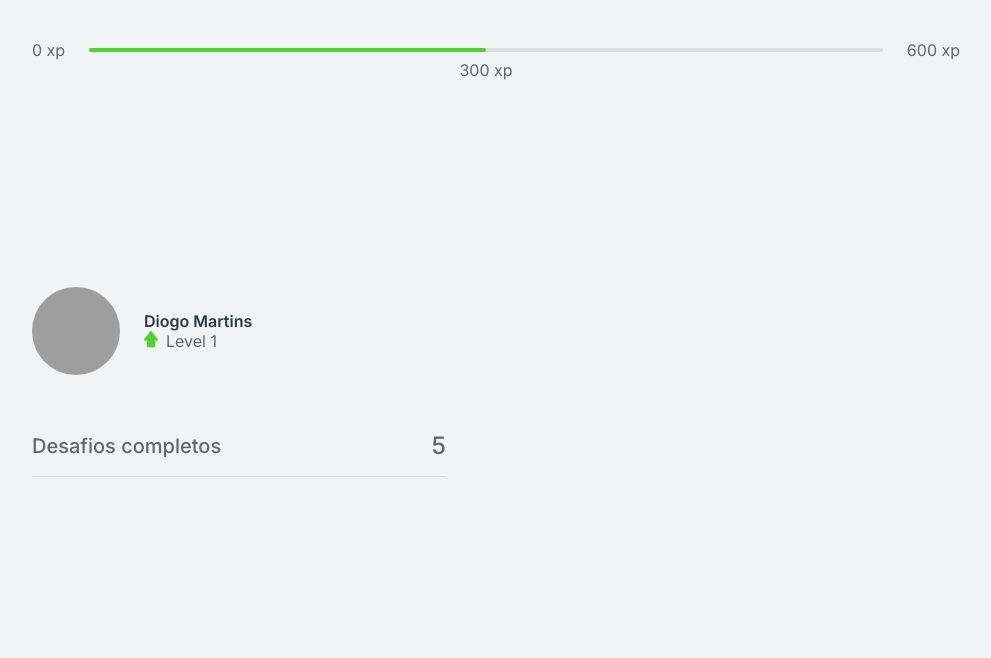
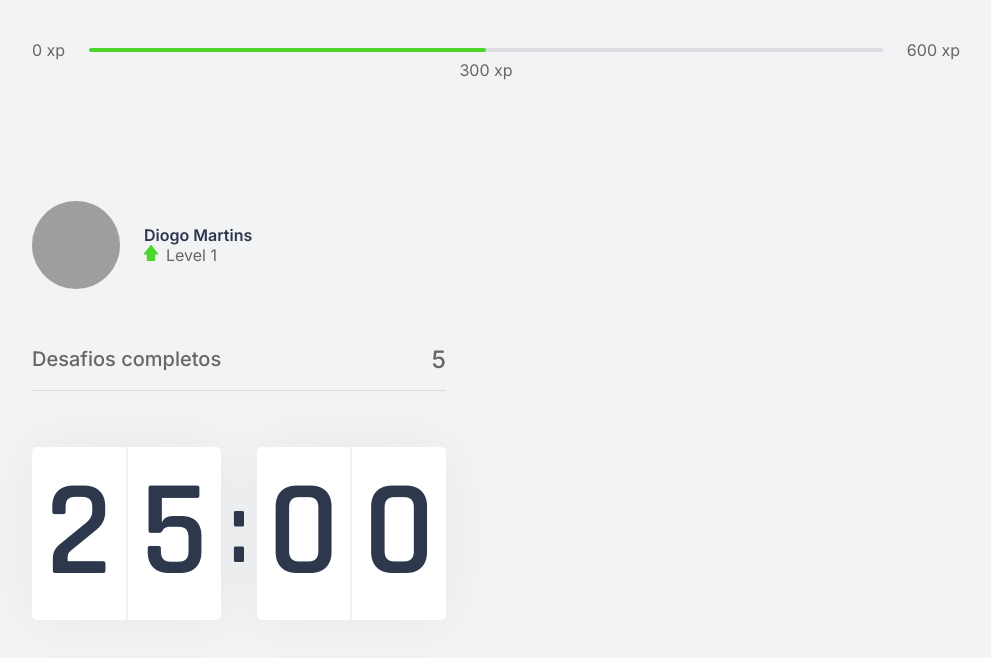
Before and after one commit to DiogoM14/move.it, a Next.js app in the folder front-end/: page / in a window 1280 px wide. Shown: the top 658 px of the page, without its empty margins (144-1135 px from the left). Built offline with nearby package versions, Linux system fonts and the light colour scheme; grey boxes are pictures that could not be loaded.

Commit message:
Countdown component

```diff
--- /dev/null
+++ b/front-end/src/components/Countdown.tsx
@@ -0,0 +1,17 @@
+import styles from '../styles/components/Countdown.module.css'
+
+export function Countdown() {
+  return (
+    <div className={styles.countdownContainer}>
+      <div>
+        <span>2</span>
+        <span>5</span>
+      </div>
+      <span>:</span>
+      <div>
+        <span>0</span>
+        <span>0</span>
+      </div>
+    </div>
+  )
+}
--- a/front-end/src/pages/_document.tsx
+++ b/front-end/src/pages/_document.tsx
@@ -9,6 +9,8 @@ export default class MyDocument extends Document {
         <Head>
           <link rel="preconnect" href="https://fonts.gstatic.com" />
           <link href="https://fonts.googleapis.com/css2?family=Inter:wght@400;500;600&family=Rajdhani:wght@600&display=swap" rel="stylesheet" />
+
+          <link rel="shortcut icon" href="favicon.png" type="image/png"/>
         </Head>
         <body>
           <Main />
--- a/front-end/src/pages/index.tsx
+++ b/front-end/src/pages/index.tsx
@@ -1,5 +1,7 @@
 import Head from 'next/head'
+
 import { CompletedChallenges } from '../components/CompletedChallenges';
+import { Countdown } from '../components/Countdown';
 import { ExperienceBar } from "../components/ExperienceBar";
 import { Profile } from '../components/Profile';
 
@@ -8,6 +10,9 @@ import styles from '../styles/pages/Home.module.css'
 export default function Home() {
   return (
     <div className={styles.container}>
+      <Head>
+        <title>Início | move.it</title>
+      </Head>
 
       <ExperienceBar />
 
@@ -15,6 +20,7 @@ export default function Home() {
         <div >
           <Profile />
           <CompletedChallenges />
+          <Countdown />
         </div>
         <div>
 
--- /dev/null
+++ b/front-end/src/styles/components/Countdown.module.css
@@ -0,0 +1,38 @@
+.countdownContainer {
+  display: flex;
+  align-items: center;
+  font-family: Rajdhani;
+  font-weight: 600;
+  color: var(--title);
+}
+
+.countdownContainer > div {
+  flex: 1;
+
+  display: flex;
+  align-items: center;
+  justify-content: space-evenly;
+
+  background: var(--white);
+  box-shadow: 0 0 60px rgba(0, 0, 0, 0.05);
+  border-radius: 5px;
+  font-size: 8.5rem;
+  text-align: center;
+}
+
+.countdownContainer > div span {
+  flex: 1;
+}
+
+.countdownContainer > div span:first-child {
+  border-right: 1px solid #f0f1f3;
+}
+
+.countdownContainer > div span:last-child {
+  border-left: 1px solid #f0f1f3;
+}
+
+.countdownContainer > span {
+  font-size: 6.25rem;
+  margin: 0 0.5rem;
+}
```
